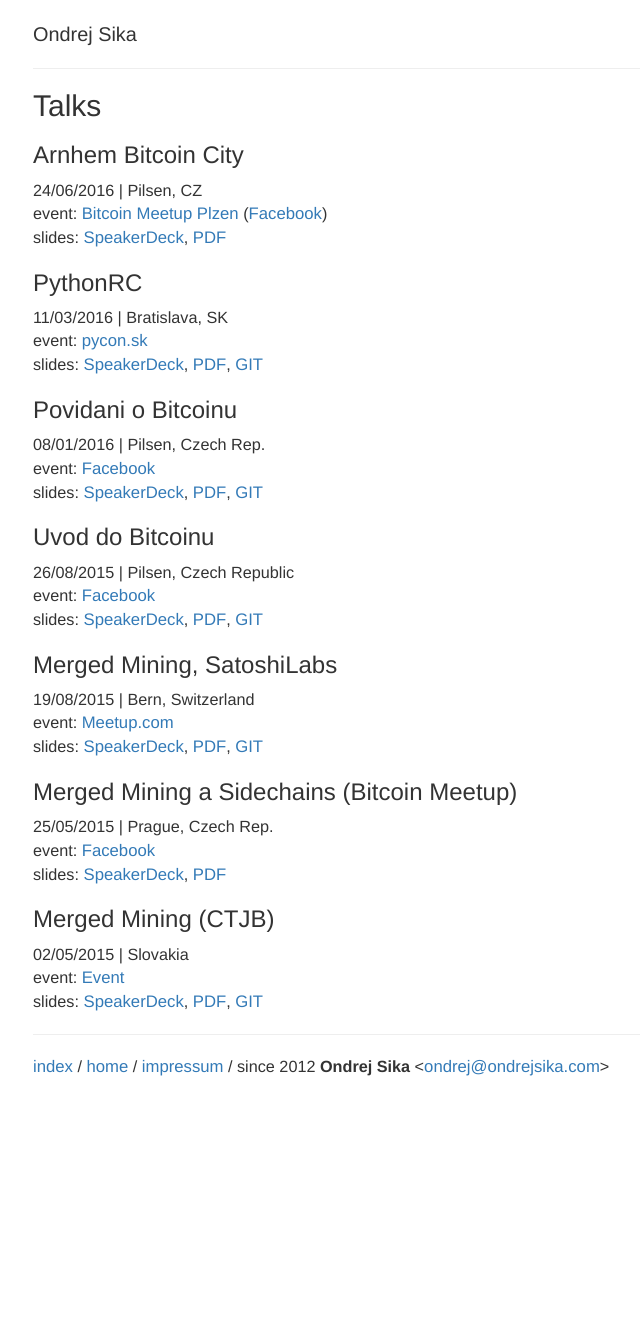
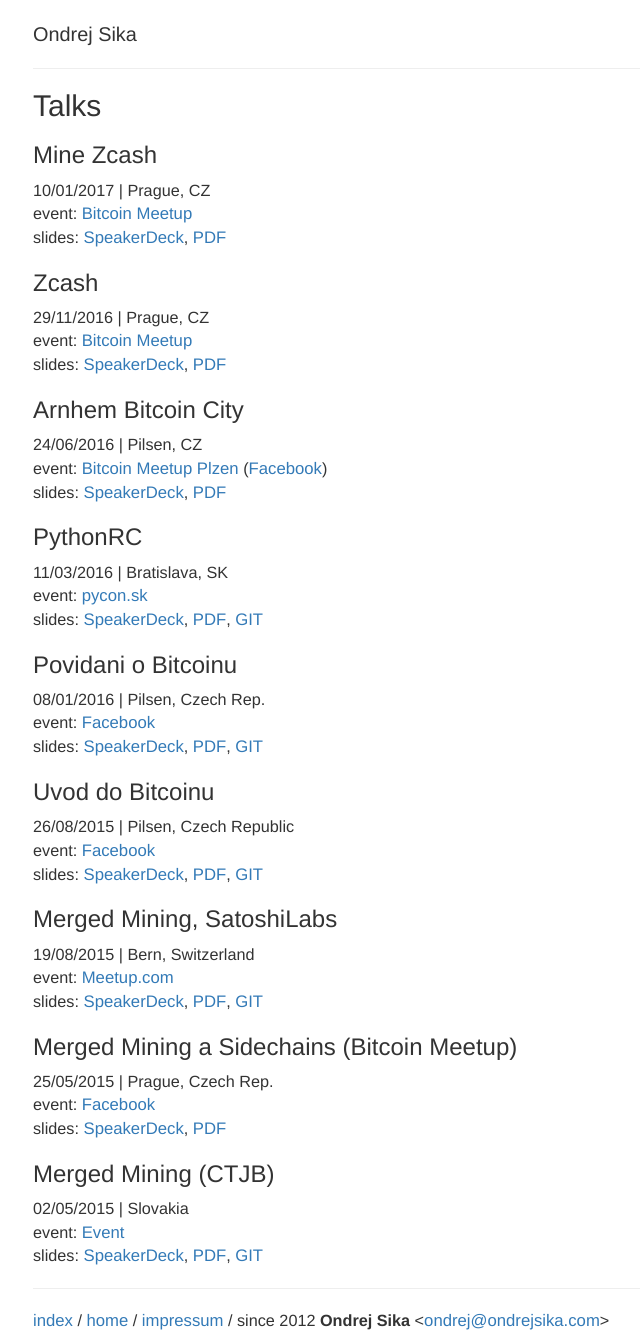
Before and after one commit to ondrejsika/ondrejsika.com, a Jekyll site: the page built from talks/index.md, in a window 1280 px wide. Shown: the whole page, without its empty margins (232-872 px from the left). Built offline with Jekyll 4.4.1, drawn with Linux system fonts in a browser that asks for light colours; comment, search, counter and statistics services are not loaded; before the commit the page ends 1089 px from its top, so only the background shows below that.

Commit message:
talks - add Zcash talks

```diff
--- a/talks/index.md
+++ b/talks/index.md
@@ -4,6 +4,24 @@
 ---
 
 ## Talks
+
+<div id="mine-zcash-2017">
+<h3>Mine Zcash</h3>
+<p>10/01/2017 | Prague, CZ
+<br>event: <a href="https://www.facebook.com/events/758763854280814/">Bitcoin Meetup</a>
+<br>slides: <a href="https://speakerdeck.com/ondrejsika/mine-zcash-bitcoin-meetup-praha-2017">SpeakerDeck</a>,
+<a href="https://speakerd.s3.amazonaws.com/presentations/420b5133960046d9a9c944eed2c7c6b5/Mine_Zcash.pdf">PDF</a>
+</p>
+</div>
+
+<div id="zcash-2016">
+<h3>Zcash</h3>
+<p>29/11/2016 | Prague, CZ
+<br>event: <a href="https://www.facebook.com/events/978238492321369/">Bitcoin Meetup</a>
+<br>slides: <a href="https://speakerdeck.com/ondrejsika/zcash-bitcoin-meetup-praha-2016">SpeakerDeck</a>,
+<a href="https://speakerd.s3.amazonaws.com/presentations/ed43ac7743cb4155b98207b14dd097f9/Zcash.pdf">PDF</a>
+</p>
+</div>
 
 <div id="bitcoin-plzen-6">
 <h3>Arnhem Bitcoin City</h3>
```
